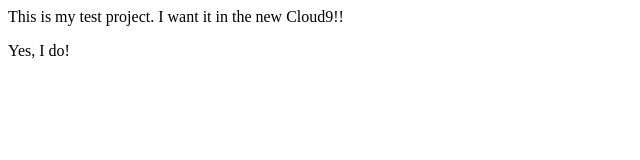
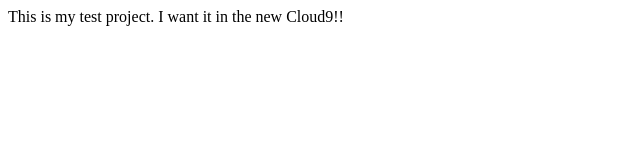
Before and after one commit to lechien73/migration-test, a plain HTML site: page index.html in a window 1280 px wide. Shown: the full height of the page, 0-640 px from the left. Drawn offline with Linux system fonts and the light colour scheme.

Commit message:
Initial commit

```diff
--- a/index.html
+++ b/index.html
@@ -8,6 +8,5 @@
 </head>
 <body>
     This is my test project. I want it in the new Cloud9!!
-    <p>Yes, I do!</p>
 </body>
 </html>
```
Also changed, not shown: 1 other file.
